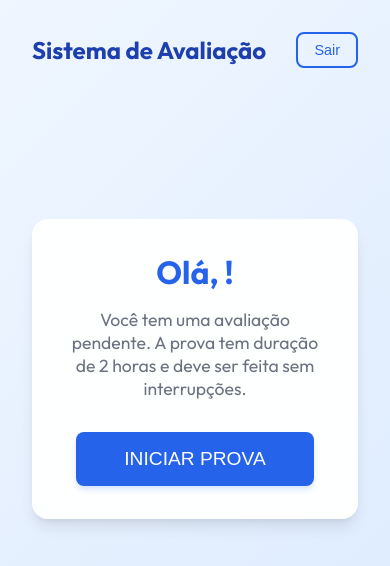
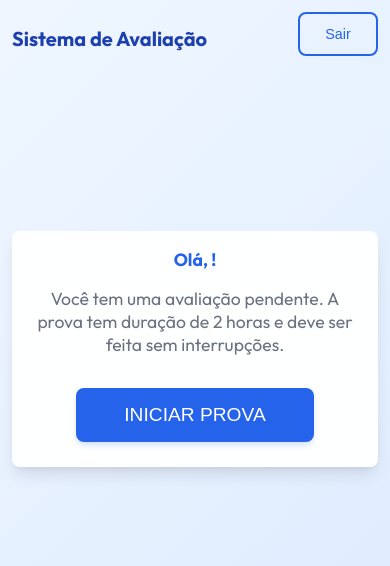
Before and after one commit to misaelthomaz42/quizB, a React (Vite) app: page / in a window 390 px wide. Shown: the top 566 px of the page. Built offline with nearby package versions, Linux system fonts and the light colour scheme; no server answers; sample sign-in values are in the browser's storage.

Commit message:
new style

```diff
--- a/src/index.css
+++ b/src/index.css
@@ -1,7 +1,8 @@
 @import url('https://fonts.googleapis.com/css2?family=Outfit:wght@300;400;500;600;700&display=swap');
 
 :root {
-  --primary: #2563EB; /* Premium Blue */
+  --primary: #2563EB;
+  /* Premium Blue */
   --primary-dark: #1E40AF;
   --secondary: #FFFFFF;
   --text-main: #1F2937;
@@ -123,22 +124,176 @@ body {
   box-shadow: 0 0 0 3px rgba(37, 99, 235, 0.1);
 }
 
-.text-center { text-align: center; }
-.mb-4 { margin-bottom: 1rem; }
-.mt-4 { margin-top: 1rem; }
-.w-full { width: 100%; }
-.flex-center { display: flex; justify-content: center; align-items: center; }
-.flex-col { display: flex; flex-direction: column; }
-.gap-4 { gap: 1rem; }
-.text-sm { font-size: 0.875rem; }
-.text-blue { color: var(--primary); }
+.text-center {
+  text-align: center;
+}
+
+.mb-4 {
+  margin-bottom: 1rem;
+}
+
+.mt-4 {
+  margin-top: 1rem;
+}
+
+.w-full {
+  width: 100%;
+}
+
+.flex-center {
+  display: flex;
+  justify-content: center;
+  align-items: center;
+}
+
+.flex-col {
+  display: flex;
+  flex-direction: column;
+}
+
+.gap-4 {
+  gap: 1rem;
+}
+
+.text-sm {
+  font-size: 0.875rem;
+}
+
+.text-blue {
+  color: var(--primary);
+}
 
 /* Animations */
 @keyframes fadeIn {
-  from { opacity: 0; transform: translateY(10px); }
-  to { opacity: 1; transform: translateY(0); }
+  from {
+    opacity: 0;
+    transform: translateY(10px);
+  }
+
+  to {
+    opacity: 1;
+    transform: translateY(0);
+  }
 }
 
 .animate-fade-in {
   animation: fadeIn 0.4s ease-out forwards;
 }
+
+/* Mobile Responsive Styles */
+@media (max-width: 768px) {
+
+  /* Container adjustments */
+  .container {
+    padding: 1rem;
+    max-width: 100%;
+  }
+
+  /* Glass card spacing */
+  .glass-card {
+    padding: 1.25rem;
+    border-radius: 0.75rem;
+  }
+
+  /* Button improvements for touch */
+  .btn {
+    padding: 0.875rem 1.25rem;
+    font-size: 0.95rem;
+    min-height: 44px;
+    /* Minimum touch target size */
+    width: 100%;
+    margin-bottom: 0.5rem;
+  }
+
+  /* Input fields */
+  .input-field {
+    font-size: 16px;
+    /* Prevents zoom on iOS */
+    padding: 0.875rem;
+  }
+
+  /* Typography scaling */
+  h1 {
+    font-size: 1.5rem !important;
+  }
+
+  h2 {
+    font-size: 1.25rem !important;
+  }
+
+  h3 {
+    font-size: 1.1rem !important;
+  }
+
+  /* Utility adjustments */
+  .text-center {
+    text-align: center;
+  }
+
+  /* Improve touch targets */
+  label {
+    min-height: 44px;
+    display: flex;
+    align-items: center;
+  }
+
+  input[type="radio"],
+  input[type="checkbox"] {
+    min-width: 20px;
+    min-height: 20px;
+  }
+}
+
+@media (max-width: 480px) {
+
+  /* Extra small screens */
+  .container {
+    padding: 0.75rem;
+  }
+
+  .glass-card {
+    padding: 1rem;
+    border-radius: 0.5rem;
+  }
+
+  .btn {
+    font-size: 0.9rem;
+    padding: 0.75rem 1rem;
+  }
+
+  /* Typography for very small screens */
+  h1 {
+    font-size: 1.25rem !important;
+  }
+
+  h2 {
+    font-size: 1.1rem !important;
+  }
+
+  h3 {
+    font-size: 1rem !important;
+  }
+
+  /* Smaller gaps */
+  .gap-4 {
+    gap: 0.75rem;
+  }
+}
+
+/* Tablet landscape optimization */
+@media (min-width: 769px) and (max-width: 1024px) {
+  .container {
+    padding: 1.5rem;
+    max-width: 900px;
+  }
+}
+
+/* Prevent horizontal scroll on mobile */
+body {
+  overflow-x: hidden;
+}
+
+/* Improve scrolling on iOS */
+* {
+  -webkit-overflow-scrolling: touch;
+}
--- a/src/pages/Dashboard.jsx
+++ b/src/pages/Dashboard.jsx
@@ -36,19 +36,42 @@ const Dashboard = () => {
 
     return (
         <div className="container">
-            <header style={{ display: 'flex', justifyContent: 'space-between', alignItems: 'center', marginBottom: '3rem' }}>
-                <h1 style={{ color: 'var(--primary-dark)', fontSize: '1.5rem' }}>Sistema de Avaliação</h1>
-                <div style={{ display: 'flex', gap: '1rem' }}>
+            <header style={{
+                display: 'flex',
+                justifyContent: 'space-between',
+                alignItems: 'center',
+                marginBottom: '2rem',
+                flexWrap: 'wrap',
+                gap: '1rem'
+            }}>
+                <h1 style={{ color: 'var(--primary-dark)', fontSize: '1.5rem', margin: 0 }}>Sistema de Avaliação</h1>
+                <div style={{ display: 'flex', gap: '0.5rem', flexWrap: 'wrap' }}>
                     {user.is_admin && (
                         <button
                             onClick={() => navigate('/admin')}
                             className="btn"
-                            style={{ background: 'var(--primary-dark)', color: 'white', padding: '0.5rem 1rem', fontSize: '0.9rem' }}
+                            style={{
+                                background: 'var(--primary-dark)',
+                                color: 'white',
+                                padding: '0.5rem 1rem',
+                                fontSize: '0.9rem',
+                                width: 'auto',
+                                minWidth: '120px'
+                            }}
                         >
                             Painel Admin
                         </button>
                     )}
-                    <button onClick={handleLogout} className="btn btn-outline" style={{ padding: '0.5rem 1rem', fontSize: '0.9rem' }}>
+                    <button
+                        onClick={handleLogout}
+                        className="btn btn-outline"
+                        style={{
+                            padding: '0.5rem 1rem',
+                            fontSize: '0.9rem',
+                            width: 'auto',
+                            minWidth: '80px'
+                        }}
+                    >
                         Sair
                     </button>
                 </div>
@@ -69,7 +92,7 @@ const Dashboard = () => {
                         <button
                             onClick={handleStartExam}
                             className="btn btn-primary"
-                            style={{ fontSize: '1.2rem', padding: '1rem 3rem' }}
+                            style={{ fontSize: '1.2rem', padding: '1rem 3rem', width: 'auto', minWidth: '200px' }}
                         >
                             INICIAR PROVA
                         </button>
--- a/src/pages/Exam.jsx
+++ b/src/pages/Exam.jsx
@@ -140,16 +140,21 @@ const Exam = () => {
             {/* Sticky Header with Timer */}
             <div className="glass-card" style={{
                 position: 'sticky',
-                top: '1rem',
+                top: '0.5rem',
                 zIndex: 100,
-                padding: '1rem',
+                padding: '0.75rem',
                 display: 'flex',
                 justifyContent: 'center',
                 background: 'rgba(255, 255, 255, 0.98)',
-                marginBottom: '2rem',
+                marginBottom: '1.5rem',
                 boxShadow: '0 4px 6px -1px rgba(0, 0, 0, 0.1)'
             }}>
-                <div style={{ fontSize: '2rem', fontWeight: '700', fontFamily: 'monospace', color: timeLeft < 300 ? '#DC2626' : 'var(--primary)' }}>
+                <div style={{
+                    fontSize: 'clamp(1.5rem, 5vw, 2rem)',
+                    fontWeight: '700',
+                    fontFamily: 'monospace',
+                    color: timeLeft < 300 ? '#DC2626' : 'var(--primary)'
+                }}>
                     {formatTime(timeLeft)}
                 </div>
             </div>
@@ -157,7 +162,7 @@ const Exam = () => {
             <div style={{ maxWidth: '800px', margin: '0 auto', paddingBottom: '4rem' }}>
                 {questions.map((q, index) => (
                     <div key={q.id} className="glass-card animate-fade-in" style={{ marginBottom: '1.5rem', animationDelay: `${index * 0.05}s` }}>
-                        <h3 style={{ marginBottom: '1rem', color: 'var(--text-main)' }}>
+                        <h3 style={{ marginBottom: '1rem', color: 'var(--text-main)', wordBreak: 'break-word' }}>
                             {index + 1}. {q.text}
                         </h3>
                         <div className="flex-col gap-4">
@@ -167,13 +172,15 @@ const Exam = () => {
                                     style={{
                                         display: 'flex',
                                         alignItems: 'center',
-                                        padding: '1rem',
+                                        padding: 'clamp(0.75rem, 2vw, 1rem)',
                                         borderRadius: '0.5rem',
                                         border: '1px solid',
                                         borderColor: answers[q.id] === opt ? 'var(--primary)' : '#E5E7EB',
                                         background: answers[q.id] === opt ? '#EFF6FF' : 'white',
                                         cursor: 'pointer',
-                                        transition: 'all 0.2s'
+                                        transition: 'all 0.2s',
+                                        minHeight: '44px',
+                                        wordBreak: 'break-word'
                                     }}
                                 >
                                     <input
@@ -182,9 +189,16 @@ const Exam = () => {
                                         value={opt}
                                         checked={answers[q.id] === opt}
                                         onChange={() => handleAnswerSelect(q.id, opt)}
-                                        style={{ marginRight: '1rem', accentColor: 'var(--primary)', transform: 'scale(1.2)' }}
+                                        style={{
+                                            marginRight: '0.75rem',
+                                            accentColor: 'var(--primary)',
+                                            transform: 'scale(1.2)',
+                                            minWidth: '20px',
+                                            minHeight: '20px',
+                                            flexShrink: 0
+                                        }}
                                     />
-                                    {opt}
+                                    <span style={{ flex: 1 }}>{opt}</span>
                                 </label>
                             ))}
                         </div>
@@ -195,7 +209,13 @@ const Exam = () => {
                     <button
                         onClick={() => handleSubmit(false)}
                         className="btn btn-primary"
-                        style={{ fontSize: '1.25rem', padding: '1rem 4rem' }}
+                        style={{
+                            fontSize: 'clamp(1rem, 3vw, 1.25rem)',
+                            padding: 'clamp(0.75rem, 2vw, 1rem) clamp(2rem, 5vw, 4rem)',
+                            width: 'auto',
+                            minWidth: '200px',
+                            maxWidth: '100%'
+                        }}
                     >
                         Enviar Prova
                     </button>
--- a/src/pages/Register.jsx
+++ b/src/pages/Register.jsx
@@ -110,7 +110,11 @@ const Register = () => {
                         <input name="email" type="email" className="input-field" required value={formData.email} onChange={handleChange} />
                     </div>
 
-                    <div style={{ display: 'grid', gridTemplateColumns: '1fr 1fr', gap: '1rem' }}>
+                    <div style={{
+                        display: 'grid',
+                        gridTemplateColumns: 'repeat(auto-fit, minmax(200px, 1fr))',
+                        gap: '1rem'
+                    }}>
                         <div className="input-group" style={{ marginBottom: 0 }}>
                             <label className="input-label">Área</label>
                             <select
```
Also changed, not shown: vestibular.txt.
